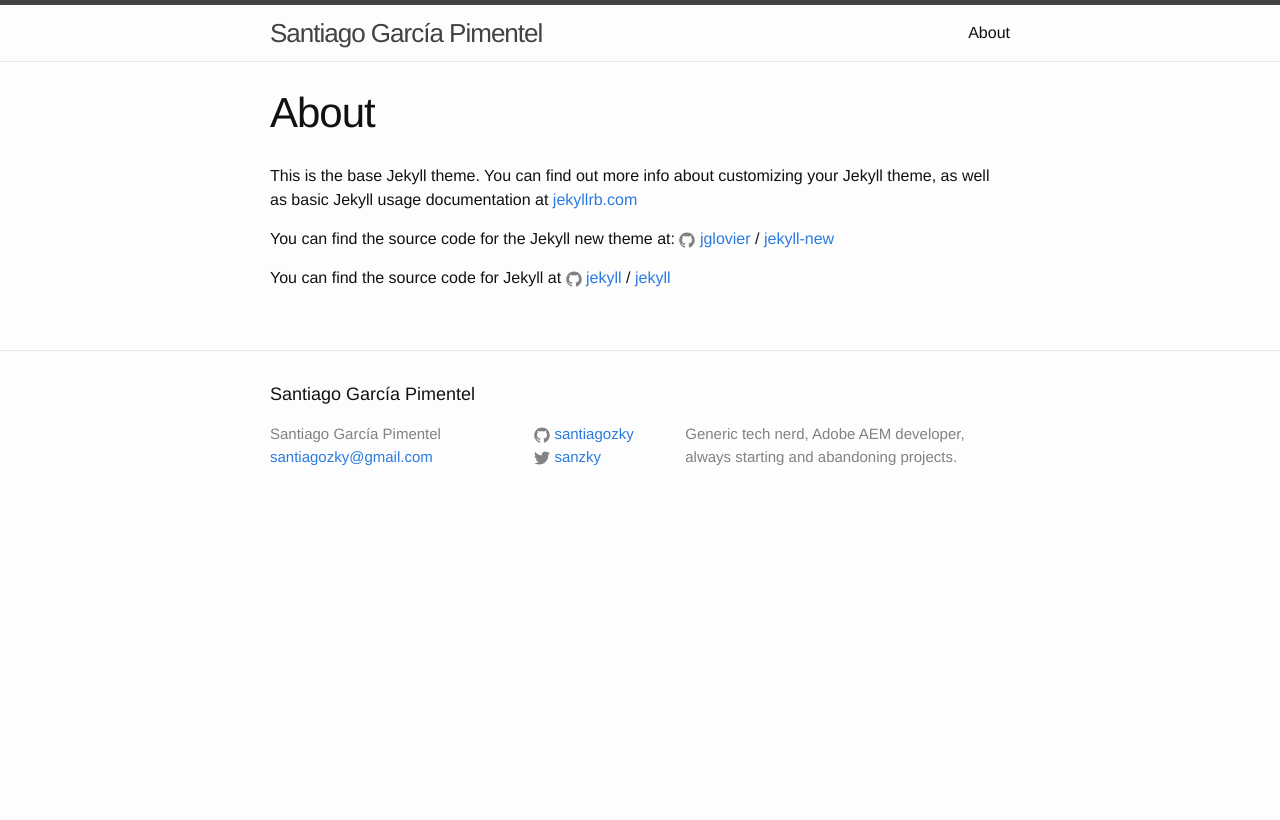
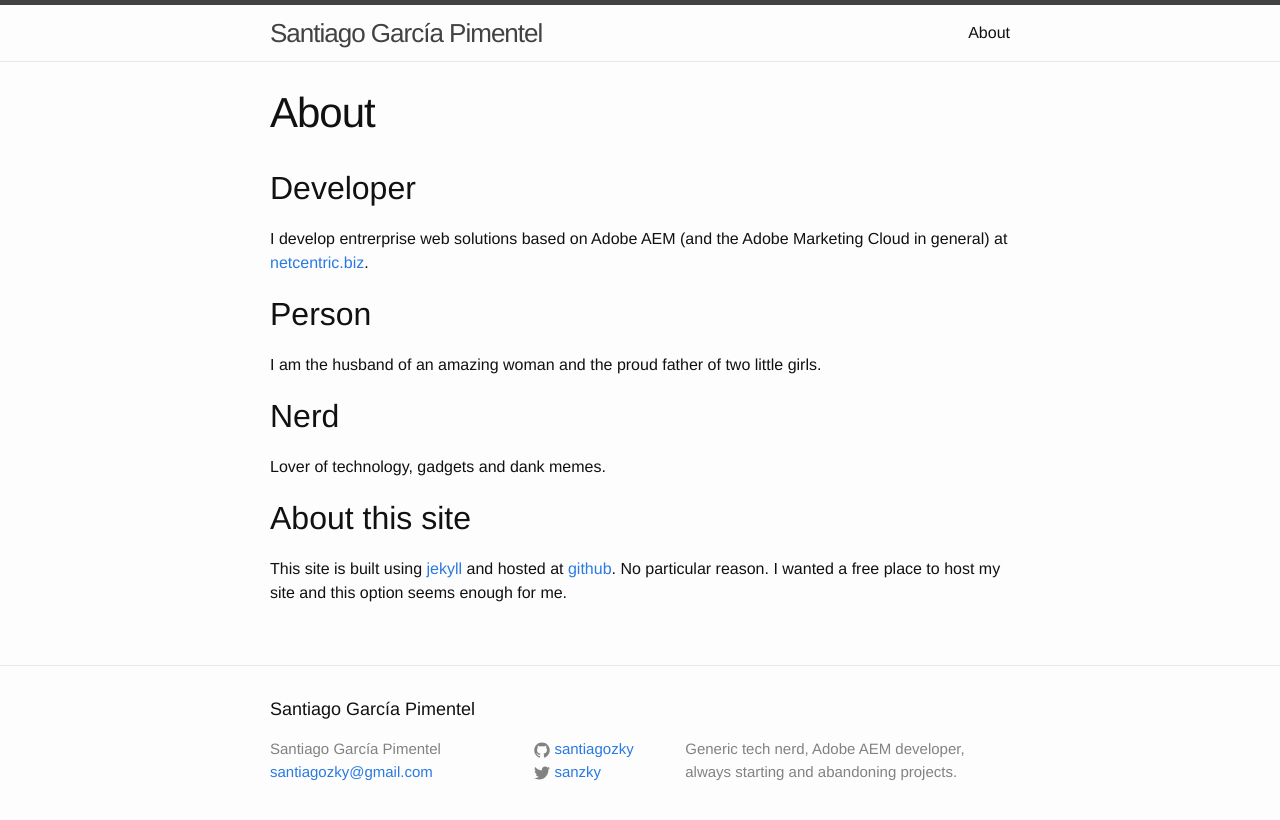
Before and after one commit to santiagozky/santiagozky.github.io, a Jekyll site: the page built from about.md, in a window 1280 px wide. Shown: the top 820 px of the page. Built offline with Jekyll 4.4.1, drawn with Linux system fonts in a browser that asks for light colours.

Commit message:
replace about

```diff
--- a/about.md
+++ b/about.md
@@ -4,12 +4,19 @@ title: About
 permalink: /about/
 ---
 
-This is the base Jekyll theme. You can find out more info about customizing your Jekyll theme, as well as basic Jekyll usage documentation at [jekyllrb.com](http://jekyllrb.com/)
+Developer
+---------
+I develop entrerprise web solutions based on Adobe AEM (and the Adobe Marketing Cloud in general) at [netcentric.biz](http://netcentric.biz).
 
-You can find the source code for the Jekyll new theme at:
-{% include icon-github.html username="jglovier" %} /
-[jekyll-new](https://github.com/jglovier/jekyll-new)
+Person
+---------
+I am the husband of an amazing woman and the proud father of two little girls.
 
-You can find the source code for Jekyll at
-{% include icon-github.html username="jekyll" %} /
-[jekyll](https://github.com/jekyll/jekyll)
+Nerd
+--------
+Lover of technology, gadgets and dank memes.
+
+About this site
+--------
+
+This site is built using [jekyll](http://jekyllrb.com/) and hosted at [github](http://github.com). No particular reason. I wanted a free place to host my site and this option seems enough for me.
```
